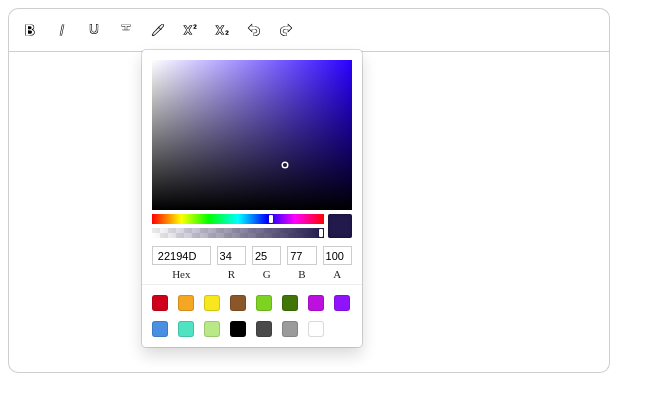
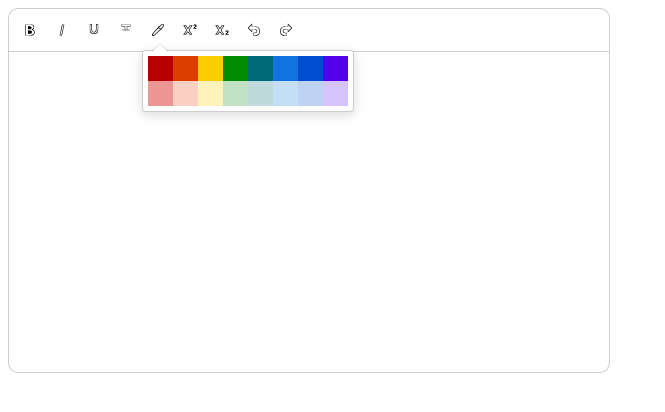
Before and after one commit to kimsangyeon/BasicEditor, a React (Create React App) app: page / in a window 1280 px wide. Both pictures are taken after a click on the element 158 px from the left and 30 px from the top of the page. Shown: the top 412 px of the page, without its empty margins (0-665 px from the left). Built offline with nearby package versions, Linux system fonts and the light colour scheme.

Commit message:
:art: connect ColorPicker to Font Color

```diff
--- a/src/Components/Toolbar/Icons/FontColor.tsx
+++ b/src/Components/Toolbar/Icons/FontColor.tsx
@@ -1,13 +1,15 @@
 import * as React from 'react';
-import { SketchPicker } from 'react-color';
+import { GithubPicker } from 'react-color';
 import consts from '../../../ts/consts';
+import MouseEventHandler from '../../../ts/Handler/MouseEventHandler';
 
 const ACTION_NAME = consts.ACTION_NAME;
 
 
 class FontColor extends React.Component {
     public state = {
-        displayColorPicker: false
+        displayColorPicker: false,
+        mouseEventHandler: new MouseEventHandler()
     };
     public handleClick = () => {
         this.setState({ displayColorPicker: !this.state.displayColorPicker })
@@ -18,13 +20,13 @@ class FontColor extends React.Component {
     };
 
     public handleChange = (color: any) => {
-        console.log(color);
+        document.execCommand('foreColor', false, color.hex);
     };
 
     public render() {
         return (
             <div style={{display: 'inline-block', position: 'relative'}}>
-                <div className="be-icon-container" data-name={ACTION_NAME.FONT_COLOR} onClick={this.handleClick}>
+                <div className="be-icon-container" data-name={ACTION_NAME.FONT_COLOR} onMouseDown={this.state.mouseEventHandler.onMouseDownIcon} onClick={this.handleClick}>
                     <div className="be-icon">
                         <svg xmlns="http://www.w3.org/2000/svg" version="1.0" width="16px" height="16px" viewBox="0 0 80.000000 80.000000" preserveAspectRatio="xMidYMid meet">
                             <g transform="translate(0.000000,80.000000) scale(0.100000,-0.100000)" fill="#000000" stroke="none">
@@ -43,9 +45,9 @@ class FontColor extends React.Component {
                 </div>
                 {
                     this.state.displayColorPicker ?
-                    <div style={{position: 'absolute', zIndex: 2}}>
+                    <div style={{position: 'absolute', zIndex: 2}} data-name={ACTION_NAME.FONT_COLOR} onMouseDown={this.state.mouseEventHandler.onMouseDownIcon} >
                         <div style={{position: 'fixed', top: 0, right: 0, bottom: 0, left: 0}} onClick={this.handleClose}/>
-                        <SketchPicker onChange={this.handleChange}/>
+                        <GithubPicker onChange={this.handleChange}/>
                     </div> : null
                 }
 
```
